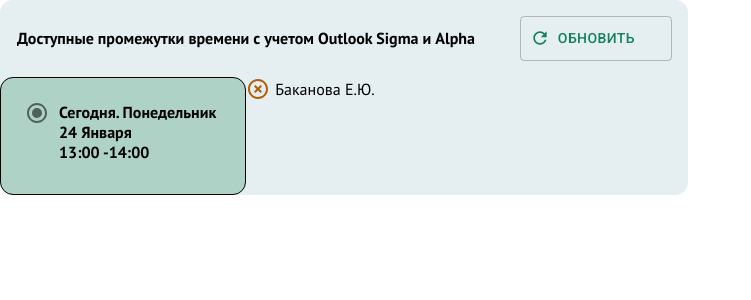
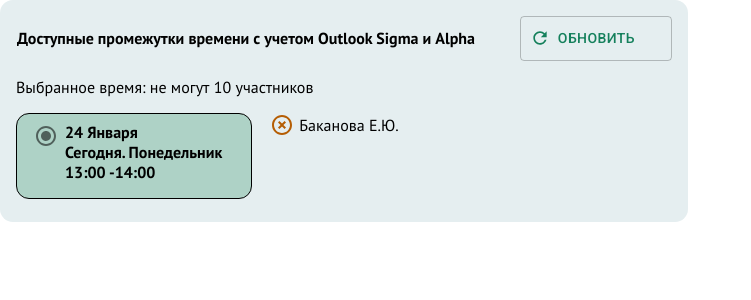
Before and after one commit to malgin1983/slot, a React (Create React App) app: page / in a window 1280 px wide. Shown: the top 300 px of the page, without its empty margins (0-751 px from the left). Built offline with nearby package versions, Linux system fonts and the light colour scheme.

Commit message:
Создал DateItem

```diff
--- a/src/components/DateItem/DateItem.css
+++ b/src/components/DateItem/DateItem.css
@@ -9,8 +9,20 @@
   border: 1px solid black;
   background-color: #aed2c6;
   font-weight: bold;
-  padding: 8px 29px 16px 18px;
+  padding: 8px 29px 16px 48px;
+}
+.date-item__container {
+  position: relative;
+  border-radius: 13px;
+  -webkit-border-radius: 13px;
+  -moz-border-radius: 13px;
+  -ms-border-radius: 13px;
+  -o-border-radius: 13px;
+  background-color: #ffffff;
+  padding: 8px 29px 16px 48px;
 }
 .date-item__list {
   list-style: none;
+  margin: 0;
+  padding: 0;
 }
--- a/src/components/DateItem/DateItem.tsx
+++ b/src/components/DateItem/DateItem.tsx
@@ -2,15 +2,25 @@ import React from "react";
 import "./DateItem.css";
 import Radio from "@material-ui/core/Radio";
 import { withStyles } from "@material-ui/core/styles";
+import { RadioProps } from "@material-ui/core/Radio";
+import { IDateItem } from "../ParticipantListWithDateItem/ParticipantListWithDateItem";
 
-import { RadioProps } from "@material-ui/core/Radio";
+interface DateItemProps {
+  active: boolean;
+  data: IDateItem;
+}
 
-const DateItem: React.FC = () => {
+const DateItem: React.FC<DateItemProps> = props => {
+  const { active, data } = props;
+  let classItem;
+  active
+    ? (classItem = "date-item__container-active")
+    : (classItem = "date-item__container");
   const DateItemRadio = withStyles({
     root: {
       position: "absolute",
-      left: "15px",
-      top: "14px",
+      left: "8px",
+      top: "1px",
     },
   })((props: RadioProps) => <Radio color="default" {...props} />);
 
@@ -20,7 +30,7 @@ const DateItem: React.FC = () => {
     setSelectedValue(event.target.value);
   };
   return (
-    <div className={"date-item__container-active"}>
+    <div className={classItem}>
       <DateItemRadio
         checked={selectedValue === "d"}
         size="medium"
@@ -31,9 +41,9 @@ const DateItem: React.FC = () => {
         inputProps={{ "aria-label": "D" }}
       />
       <ul className={"date-item__list"}>
-        <li className={"date-item__list-item"}>{"Сегодня. Понедельник"}</li>
-        <li className={"date-item__list-item"}>{"24 Января"}</li>
-        <li className={"date-item__list-item"}>{"13:00 -14:00"}</li>
+        <li className={"date-item__list-item"}>{data.date}</li>
+        <li className={"date-item__list-item"}>{data.day}</li>
+        <li className={"date-item__list-item"}>{data.time}</li>
       </ul>
     </div>
   );
--- a/src/components/ParticipantListWithDateItem/ParticipantListWithDateItem.css
+++ b/src/components/ParticipantListWithDateItem/ParticipantListWithDateItem.css
@@ -1,3 +1,10 @@
+.participant-list {
+  padding: 0 16px 23px 16px;
+}
 .participant-list__container {
   display: flex;
+  margin-top: 16px;
 }
+.paticipant-list__container-item {
+  margin-left: 18px;
+}
--- a/src/components/ParticipantListWithDateItem/ParticipantListWithDateItem.tsx
+++ b/src/components/ParticipantListWithDateItem/ParticipantListWithDateItem.tsx
@@ -3,12 +3,12 @@ import DateItem from "../DateItem/DateItem";
 import ParticipantItem from "../ParticipantItem/ParticipantItem";
 import "./ParticipantListWithDateItem.css";
 
-interface DateItemI {
+export interface IDateItem {
   day: string;
   date: string;
   time: string;
 }
-const data: DateItemI = {
+const data: IDateItem = {
   day: "Сегодня. Понедельник",
   date: "24 Января",
   time: "13:00 -14:00",
@@ -16,10 +16,13 @@ const data: DateItemI = {
 
 const ParticipantListWithDateItem: React.FC = () => {
   return (
-    <div className={"participant-list__container"}>
-      <DateItem />
-      <div>
-        <ParticipantItem />
+    <div className={"participant-list"}>
+      <div>Выбранное время: не могут 10 участников</div>
+      <div className={"participant-list__container"}>
+        <DateItem active={true} data={data} />
+        <div className={"paticipant-list__container-item"}>
+          <ParticipantItem />
+        </div>
       </div>
     </div>
   );
```
